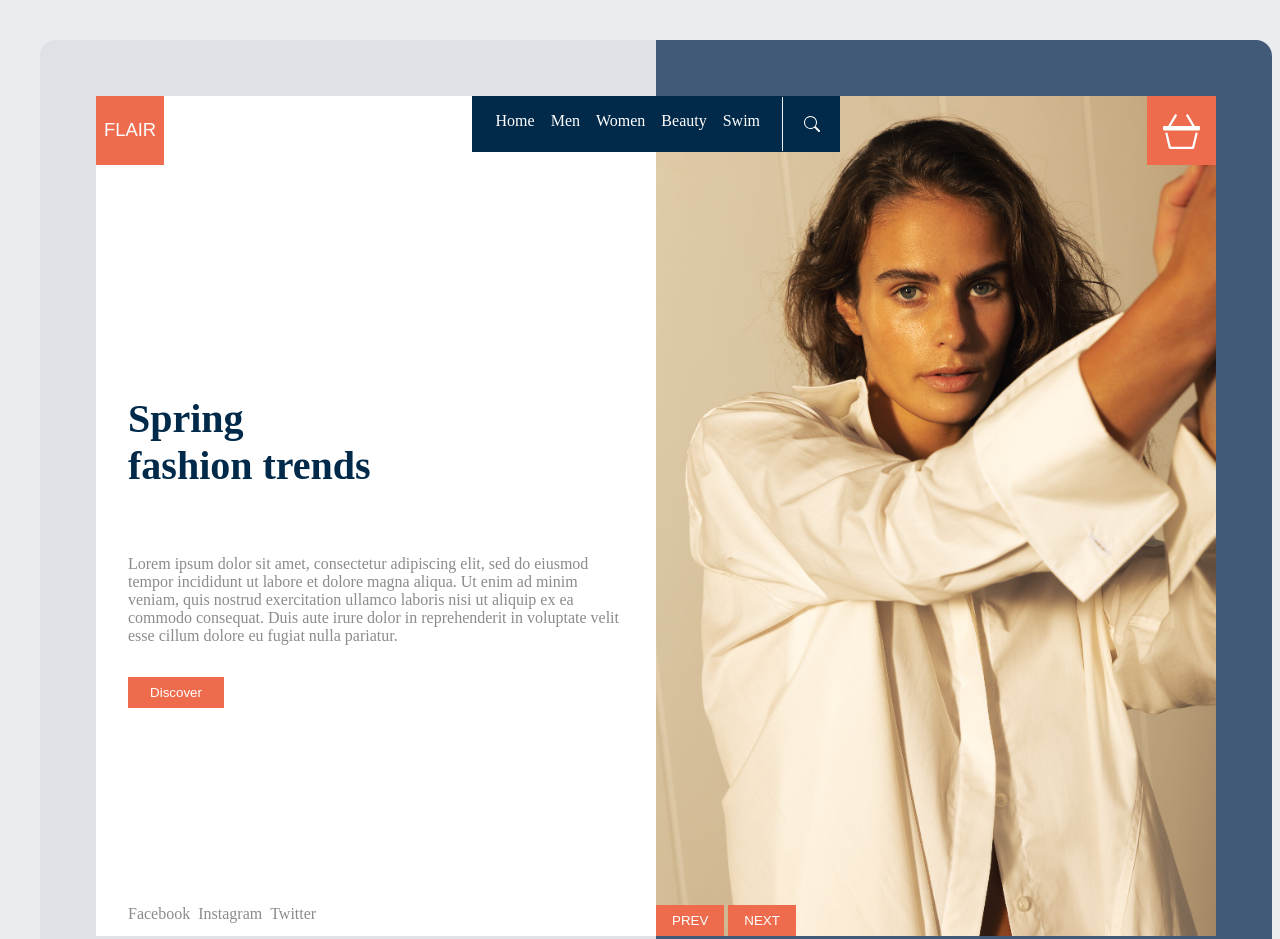
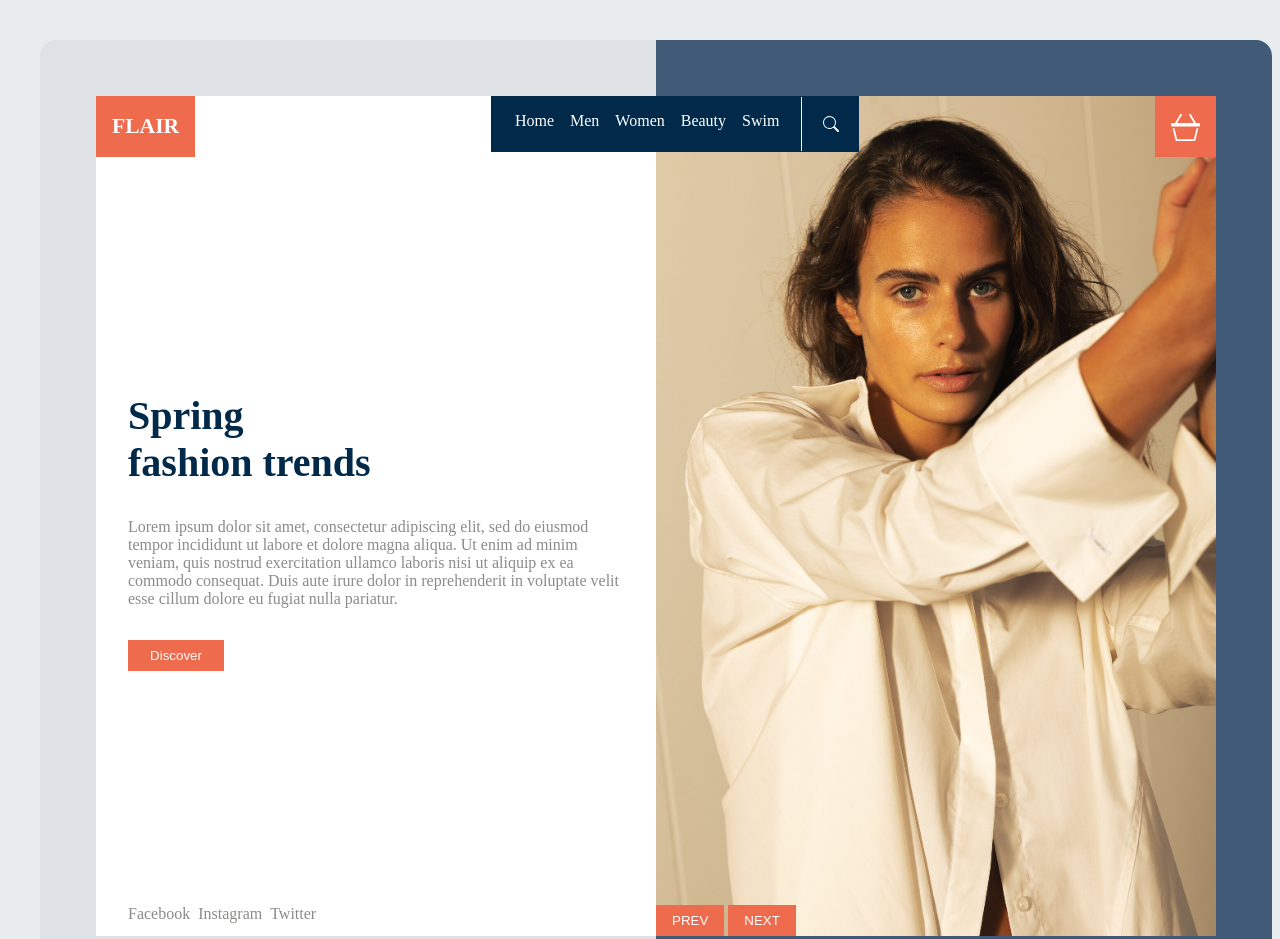
Before and after one commit to csimkinss/Flair, a plain HTML site: page index.html in a window 1280 px wide. Shown: the top 939 px of the page. Drawn offline with Linux system fonts and the light colour scheme; a web font is replaced by a local one.

Commit message:
font update and some general styling

```diff
--- a/style.css
+++ b/style.css
@@ -17,6 +17,7 @@
 }
 
 body {
+    font-family: "Afacad";
     background-color: #e9ecef;
     display: grid;
     place-content: center;
@@ -59,13 +60,12 @@ body {
             background-color: #ee6c4d;
             display: grid;
             place-items: center;
-            padding: 0.5rem;
+            padding: 0 1rem;
 
             h2 {
                 color: white;
-                font-family: sans-serif;
-                font-size: 1.15rem;
-                font-weight: 400;
+                font-size: 1.35rem;
+                font-weight: 700;
             }
         }
 
@@ -222,6 +222,7 @@ body {
                 max-width: 17rem;
                 text-wrap: balance;
                 padding-bottom: 1rem;
+                margin: 0;
             }
 
             p {
```
